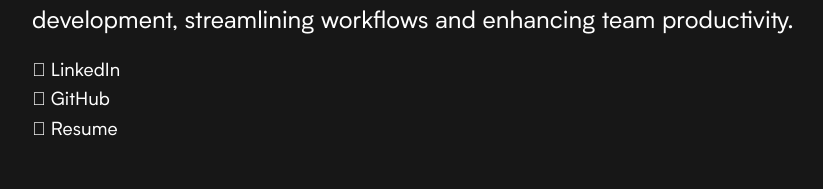
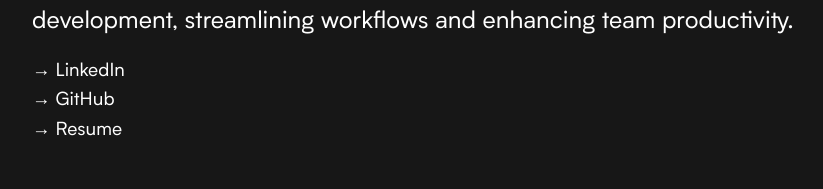
Before and after one commit to garrettbear/portfolio, a Next.js app: page / in a window 1280 px wide. Shown: the part 585-774 px from the top of the page, without its empty margins (0-823 px from the left). Built offline with nearby package versions, Linux system fonts and the light colour scheme; a web font is replaced by a local one.

Commit message:
shorter arrow

```diff
--- a/app/layout.tsx
+++ b/app/layout.tsx
@@ -3,8 +3,7 @@ import Head from "next/head";
 import { Inter } from "next/font/google";
 import "./globals.css";
 
-const inter = Inter({ subsets: ["latin"], variable: "--font-inter-sans" });
-
+const inter = Inter({ subsets: ["latin"], weight: "600" });
 export const metadata: Metadata = {
   title: 'Garrett "Bear" Whisten',
   description:
--- a/app/page.tsx
+++ b/app/page.tsx
@@ -35,7 +35,7 @@ export default function Home() {
               target="_blank"
               rel="noopener noreferrer"
             >
-              <span className="font-inter">&#xE1D9;</span> LinkedIn
+              <span className="font-inter">→</span> LinkedIn
             </a>
           </li>
           <li className="group transition-transform duration-300 ease-in-out hover:translate-x-2">
@@ -44,7 +44,7 @@ export default function Home() {
               target="_blank"
               rel="noopener noreferrer"
             >
-              <span className="font-inter">&#xE1D9;</span> GitHub
+              <span className="font-inter">→</span> GitHub
             </a>
           </li>
           <li className="group transition-transform duration-300 ease-in-out hover:translate-x-2">
@@ -53,7 +53,7 @@ export default function Home() {
               target="_blank"
               rel="noopener noreferrer"
             >
-              <span className="font-inter">&#xE1D9;</span> Resume
+              <span className="font-inter">→</span> Resume
             </a>
           </li>
         </ul>
```
